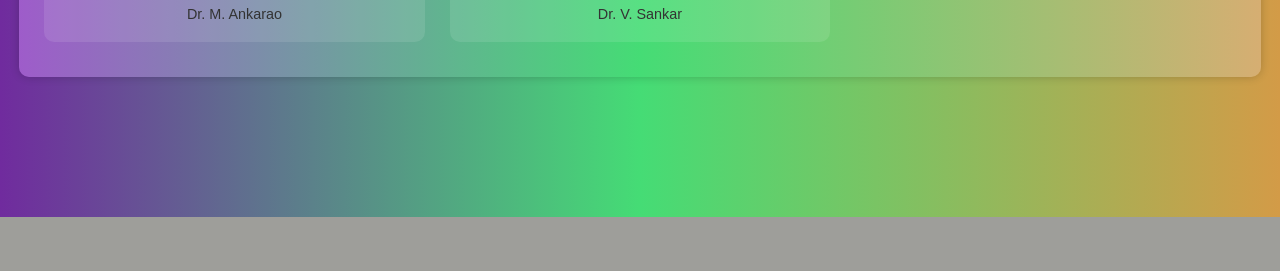
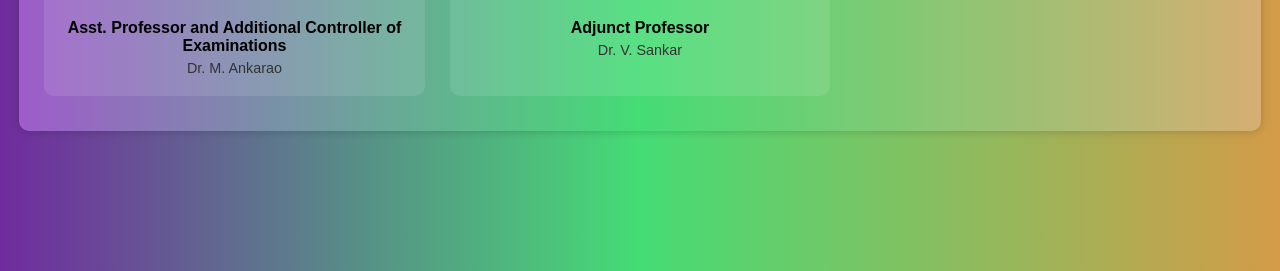
Before and after one commit to Sunilreddyyaparla/EYE2K25, a Flask app: page /portfolio in a window 1280 px wide. Shown: the part 2048-2319 px from the top of the page. Before the commit the page ends 2265 px from the top, so only its background shows below. Run offline with Flask 3, Linux system fonts and the light colour scheme.

Commit message:
Update portfolio.html

```diff
--- a/templates/portfolio.html
+++ b/templates/portfolio.html
@@ -27,7 +27,7 @@
                 <h1>Our Core Members</h1>
             </div>
             <div class="image-grid">
-                <!-- Member cards remain the same -->
+                <!-- Member cards  -->
                 <div class="member-card">
                     <img src="{{ url_for('static', filename='images/vicechancellor.JPG') }}" alt="Vice Chancellor">
                     <p class="designation">Vice Chancellor</p>
@@ -39,11 +39,10 @@
                     <p class="name"> Dr. S. Krishnaiah</p>
                 </div>
                 <div class="member-card">
-                    <img src="{{ url_for('static', filename='images/Principal.png') }}" alt="Principal">
+                    <img src="{{ url_for('static', filename='images/principal.png') }}" alt="Principal">
                     <p class="designation">Principal</p>
                     <p class="name"> Dr. P. Chenna Reddy</p>
                 </div>
-                <!-- ... rest of the member cards ... -->
                  <div class="member-card">
                     <img src="{{ url_for('static', filename='images/viceprincipal.png') }}" alt="Vice Principal">
                 <p class="designation">Vice Principal</p>
@@ -51,7 +50,7 @@
             </div>
             <div class="member-card">
                 <img src="{{ url_for('static', filename='images/hod.JPG') }}" alt="HOD">
-                <p class="designation">Head of the Department</p>
+                <p class="designation">Head of the Department and Convenor of EYE 2K25</p>
                 <p class="name">Dr. M. Ramasekhara Reddy</p>
             </div>
             <div class="member-card">
@@ -65,7 +64,7 @@
                 <p class="name">Dr. P. Sujatha</p>
             </div>
             <div class="member-card">
-                <img src="{{ url_for('static', filename='images/Kiranmayi.jpeg') }}" alt="Dr R Kiranmayi">
+                <img src="{{ url_for('static', filename='images/kiranmayi.jpeg') }}" alt="Dr R Kiranmayi">
                 <p class="designation">Professor and Industrial relations & Placements Director</p>
                 <p class="name">Dr. R. Kiranmayi</p>
             </div>
@@ -76,22 +75,22 @@
             </div>
             <div class="member-card">
                 <img src="{{ url_for('static', filename='images/Goud.jpg') }}" alt="Dr K Jithendra Gowd">
-                <p class="designation">Associate Professor</p>
+                <p class="designation">Associate Professor and Officer incharge of Hostels CEA</p>
                 <p class="name">Dr. K. Jithendra Gowd</p>
             </div><div class="member-card">
                 <img src="{{ url_for('static', filename='images/sridhar.JPG') }}" alt="Sri S Sridhar">
-                <p class="designation">Additional Controller of Examinations</p>
+                <p class="designation">Asst. Professor and Additional Controller of Examinations</p>
                 <p class="name">Dr. S. Sridhar</p>
             </div>
             <div class="member-card">
                 <img src="{{ url_for('static', filename='images/srinu.jpeg') }}" alt="Dr J Sreenivasulu">
-                <p class="designation">Placement Coordinator & TPO</p>
+                <p class="designation">Asst. Professor and Placement Coordinator & TPO</p>
                 <p class="name">Dr. J. Sreenivasulu</p>
             </div>
 
             <div class="member-card">
                 <img src="{{ url_for('static', filename='images/anki.JPG') }}" alt="Dr Ankarao Mogili">
-                <p class="designation">Additional Controller of Examinations</p>
+                <p class="designation">Asst. Professor and Additional Controller of Examinations</p>
                 <p class="name">Dr. M. Ankarao </p>
             </div>
             <div class="member-card">
```
